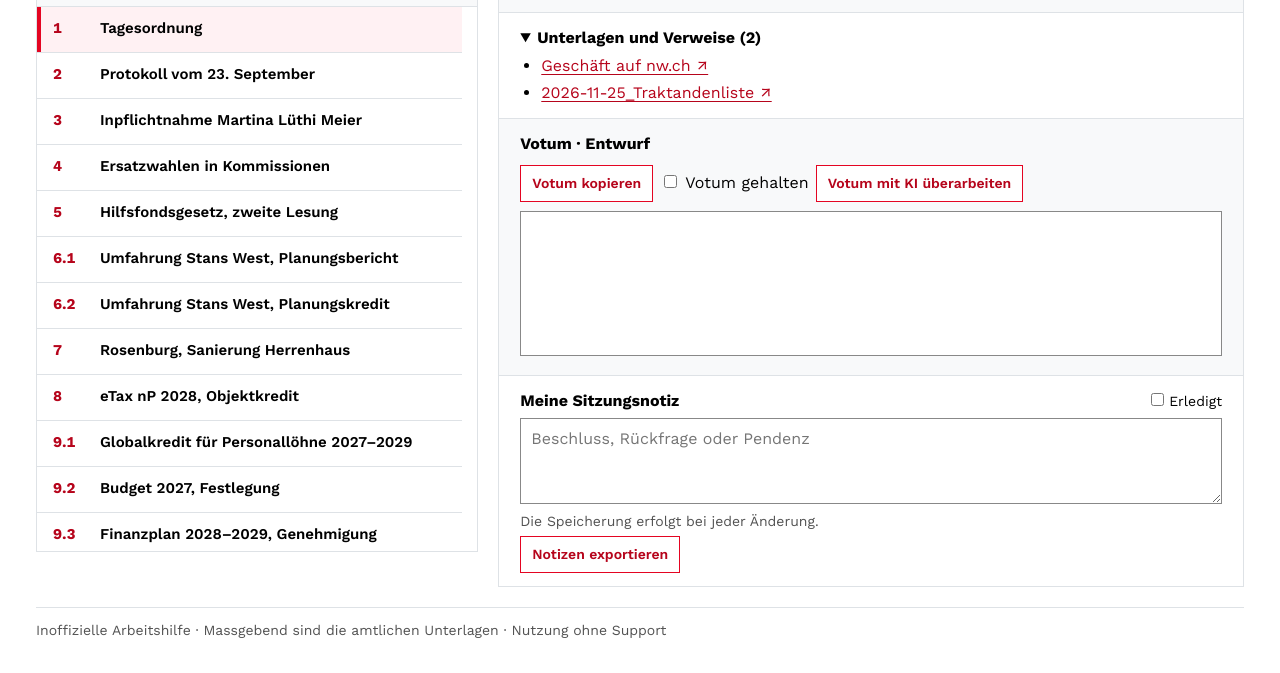
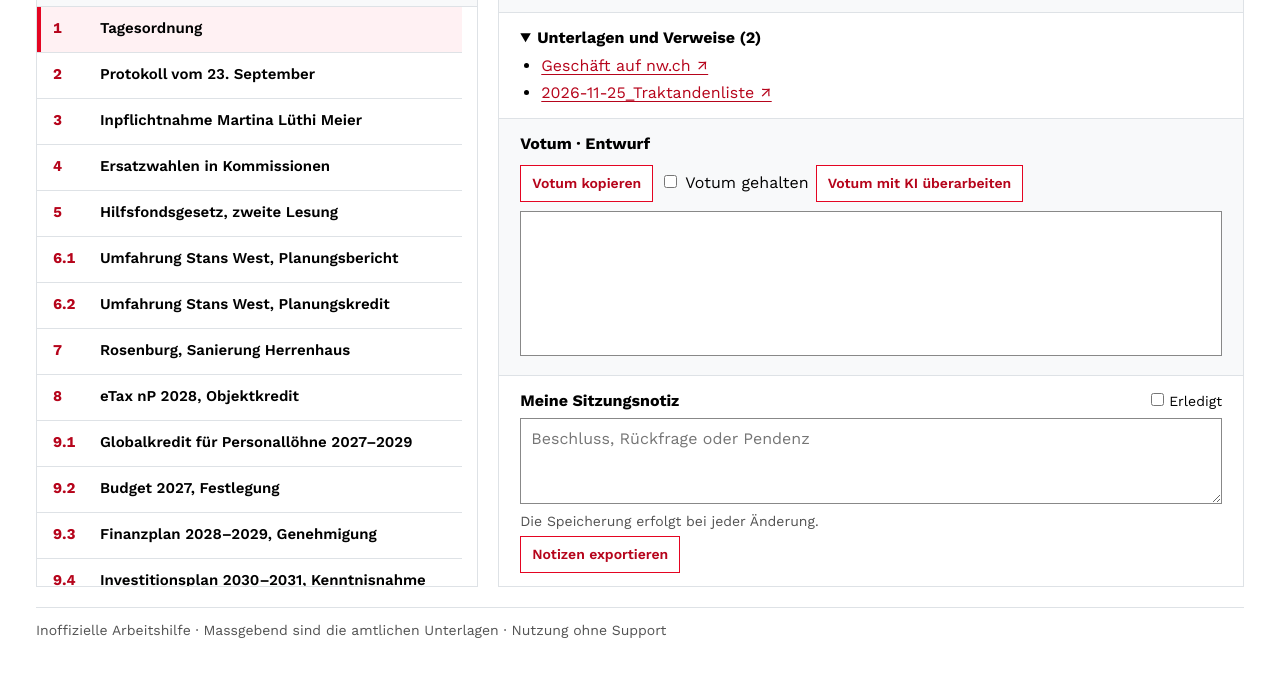
Before and after one commit to Dsteiner73/Sitzungscockpit, a plain HTML site: page index.html in a window 1280 px wide. Shown: the part 575-1248 px from the top of the page. Drawn offline with Linux system fonts and the light colour scheme.

Commit message:
Traktandenliste an die Höhe der Detailansicht anpassen

```diff
--- a/index.html
+++ b/index.html
@@ -146,6 +146,12 @@ main.frame{padding-top:24px;padding-bottom:32px}
 #count{margin-top:8px}
 #list{list-style:none;margin:0;padding:0;max-height:68vh;overflow:auto;scrollbar-gutter:stable}
 #list li+li{border-top:1px solid var(--line)}
+@media (min-width:631px){
+  .workbench{align-items:stretch}
+  .index{display:flex;flex-direction:column;min-height:0}
+  .index-top{flex:none}
+  #list{flex:1 1 0;min-height:0;max-height:none;contain:size}
+}
 .choose{display:grid;grid-template-columns:40px minmax(0,1fr) auto;gap:7px;align-items:baseline;width:100%;text-align:left;border:0;border-left:4px solid transparent;background:var(--white);color:var(--ink);padding:10px 10px 10px 12px;min-height:45px;font-size:.9375rem}
 .choose:hover{background:var(--surface)}
 .choose[aria-current=true]{border-left-color:var(--red);background:var(--red-light)}
```
